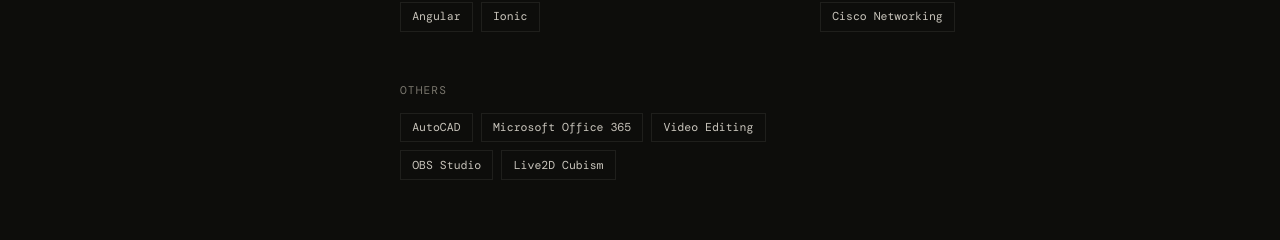
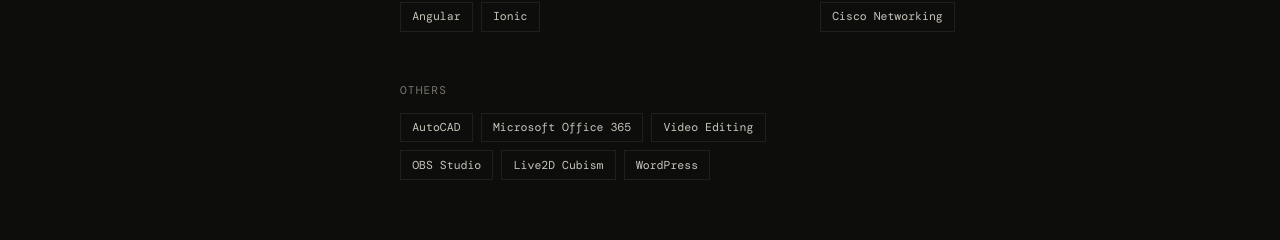
Before and after one commit to darc2600/ProfilePortfolio, an Angular app: page / in a window 1280 px wide. Shown: the part 3845-4085 px from the top of the page. Built offline with nearby package versions, Linux system fonts and the light colour scheme; a web font is replaced by a local one.

Commit message:
Edited a missing skill

```diff
--- a/src/app/app.component.ts
+++ b/src/app/app.component.ts
@@ -57,7 +57,8 @@
         'Microsoft Office 365',
         'Video Editing',
         'OBS Studio',
-        'Live2D Cubism'
+        'Live2D Cubism',
+        'WordPress'
       ],
     },
   ];
```
